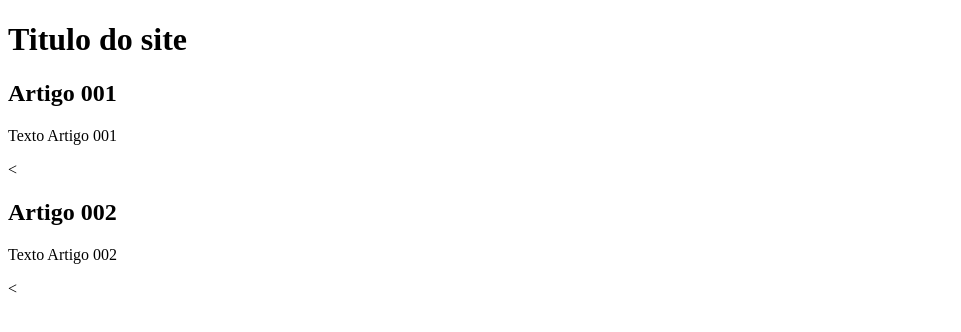
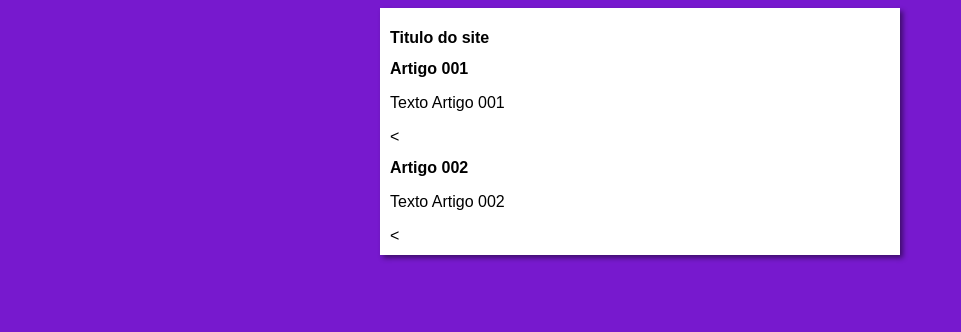
Before and after one commit to josianecruzmarinho/Projeto-site, a plain HTML site: page index.html in a window 1280 px wide. Shown: the whole page, without its empty margins (0-961 px from the left). Drawn offline with Linux system fonts and the light colour scheme.

Commit message:
inicio designer

```diff
--- /dev/null
+++ b/estilos/style.css
@@ -0,0 +1,16 @@
+            * {
+                font-family: Arial, Helvetica, sans-serif;
+                font-size: 16px;
+            }
+
+            body {
+                background-color: rgb(119, 25, 206);
+            }
+
+            main {
+                background-color: white;
+                width: 500px;
+                margin: auto;
+                padding: 10px;
+                box-shadow: 3px 3px 5px rgba(0, 0, 0, 0.479);
+            }
--- a/index.html
+++ b/index.html
@@ -5,6 +5,7 @@
     <meta charset="UTF-8">
     <meta name="viewport" content="width=device-width, initial-scale=1.0">
     <title>Titulo do site</title>
+    <link rel="stylesheet" href="estilos/style.css">
 </head>
 
 <body>
```
